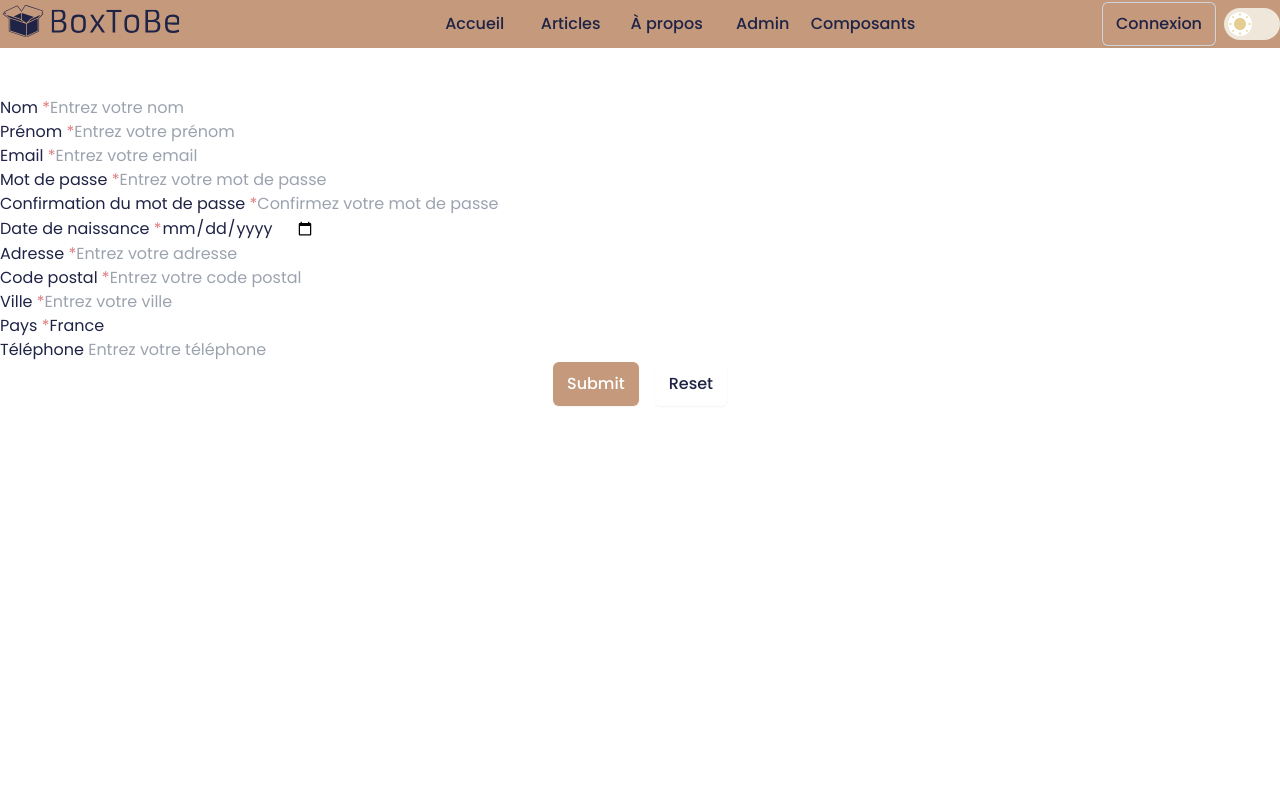
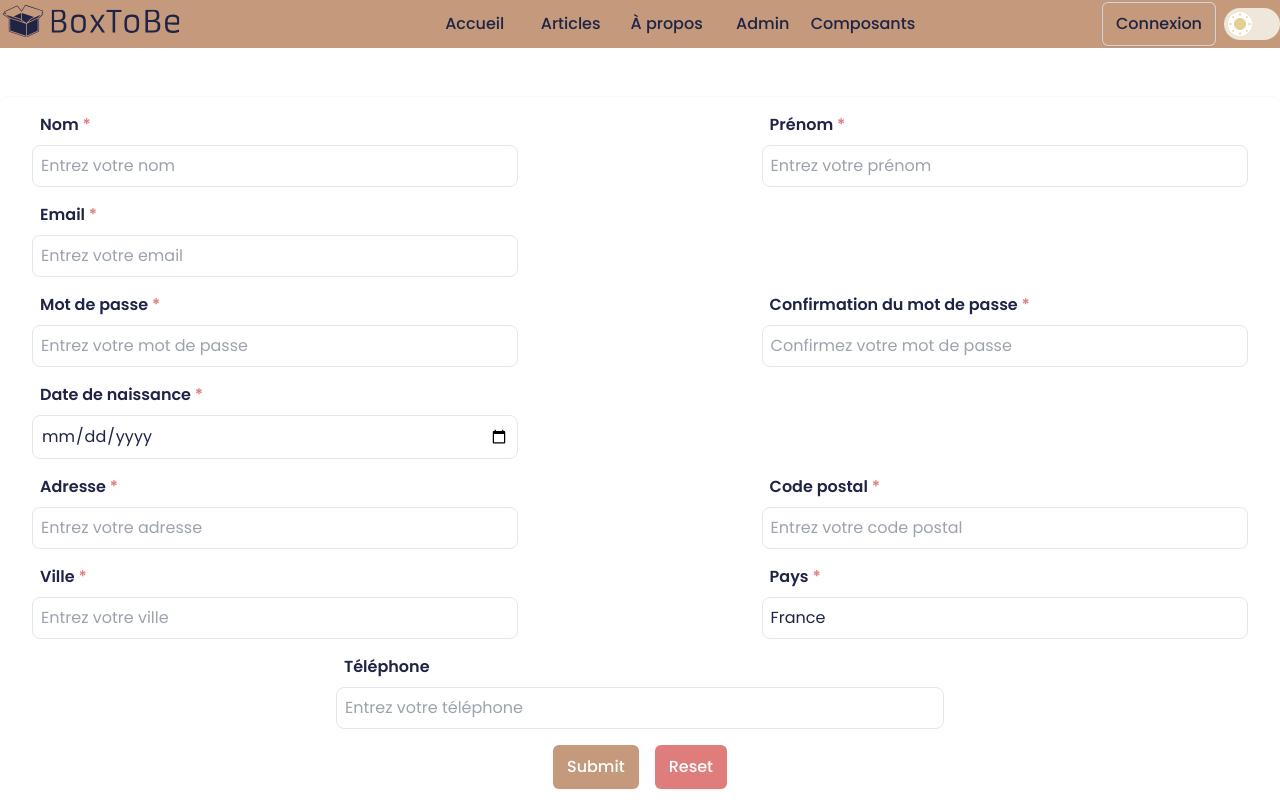
Before and after one commit to UaltarH/ESGI-4IW1-S2-Challenge, a Vue app in the folder frontend/: page /register in a window 1280 px wide. Shown: the top 800 px of the page. Built offline with nearby package versions, Linux system fonts and the light colour scheme.

Commit message:
add sass command with vite command

```diff
--- a/frontend/package.json
+++ b/frontend/package.json
@@ -4,7 +4,7 @@
   "version": "0.0.0",
   "type": "module",
   "scripts": {
-    "dev": "vite",
+    "dev": "vite --port 5173 --host & sass --watch src/style/input.scss src/main.css",
     "build": "vue-tsc && vite build",
     "preview": "vite preview",
     "scss": "sass --watch src/style/input.scss src/main.css"
--- a/frontend/src/main.css
+++ b/frontend/src/main.css
@@ -144,6 +144,9 @@ b {
   .btn--cancel {
     @apply text-gray-400 hover:text-dark-blue-dark dark:text-gray-500 dark:hover:text-white hover:drop-shadow-2xl;
   }
+  .btn--danger {
+    @apply bg-danger hover:bg-danger-light text-white dark:text-gray-900;
+  }
 }
 @layer components {
   .menu-link {
@@ -207,5 +210,31 @@ b {
     @apply text-red-500 dark:text-red-400;
   }
 }
+@layer components {
+  .form {
+    @apply bg-white dark:bg-dark-blue-dark shadow-md rounded-lg p-4 flex flex-col lg:flex-row lg:flex-wrap justify-between px-8 border-t border-t-gray-50 dark:border-t-gray-800;
+  }
+  .form-item {
+    @apply mb-4 flex flex-col w-full lg:w-4/5;
+  }
+  .form-item label {
+    @apply font-semibold pl-2 mb-2;
+  }
+  .form-item input, .form-item textarea, .form-item select {
+    @apply p-2 rounded-lg dark:bg-dark-blue border border-gray-200 dark:border-gray-800 lg:w-1/2;
+  }
+  .form-item.col-0 {
+    @apply w-full items-center;
+  }
+  .form-item.col-0 label, .form-item.col-0 input, .form-item.col-0 textarea, .form-item.col-0 select {
+    @apply w-1/2;
+  }
+  .form-item.col-2 {
+    @apply w-full lg:w-[40%];
+  }
+  .form-item.col-2 label, .form-item.col-2 input, .form-item.col-2 textarea, .form-item.col-2 select {
+    @apply w-full;
+  }
+}
 
 /*# sourceMappingURL=main.css.map */
```
Also changed, not shown: 1 other file (tests, documents, lock files or other folders).
